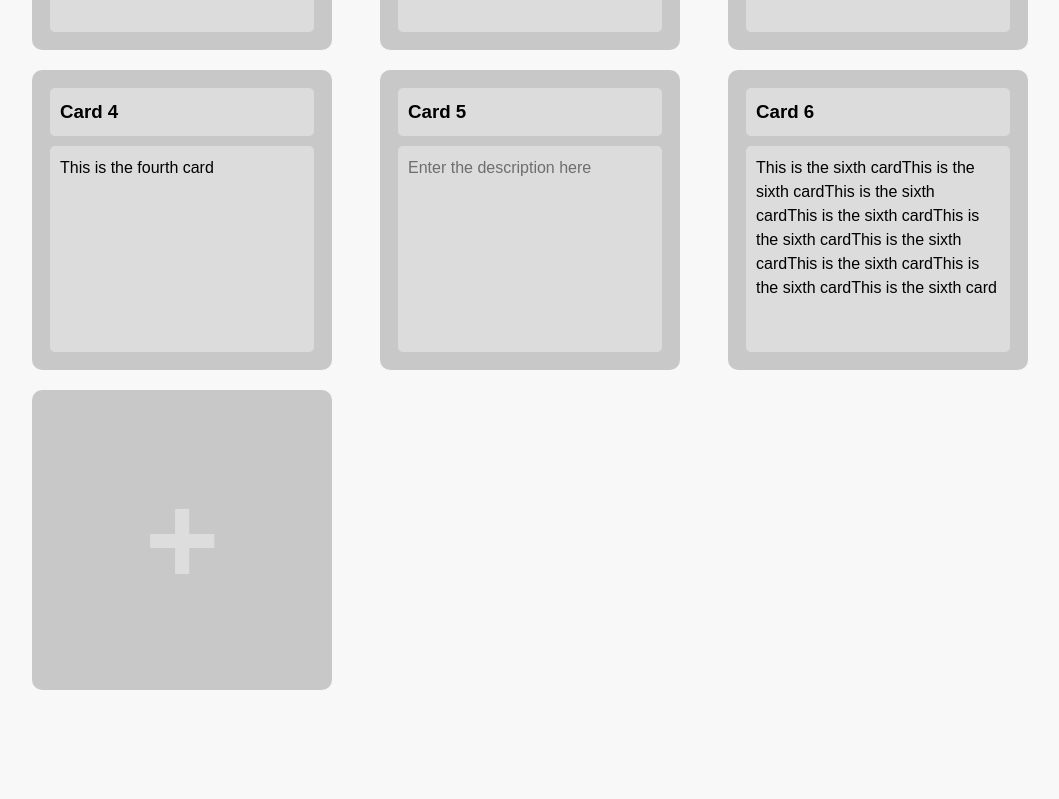
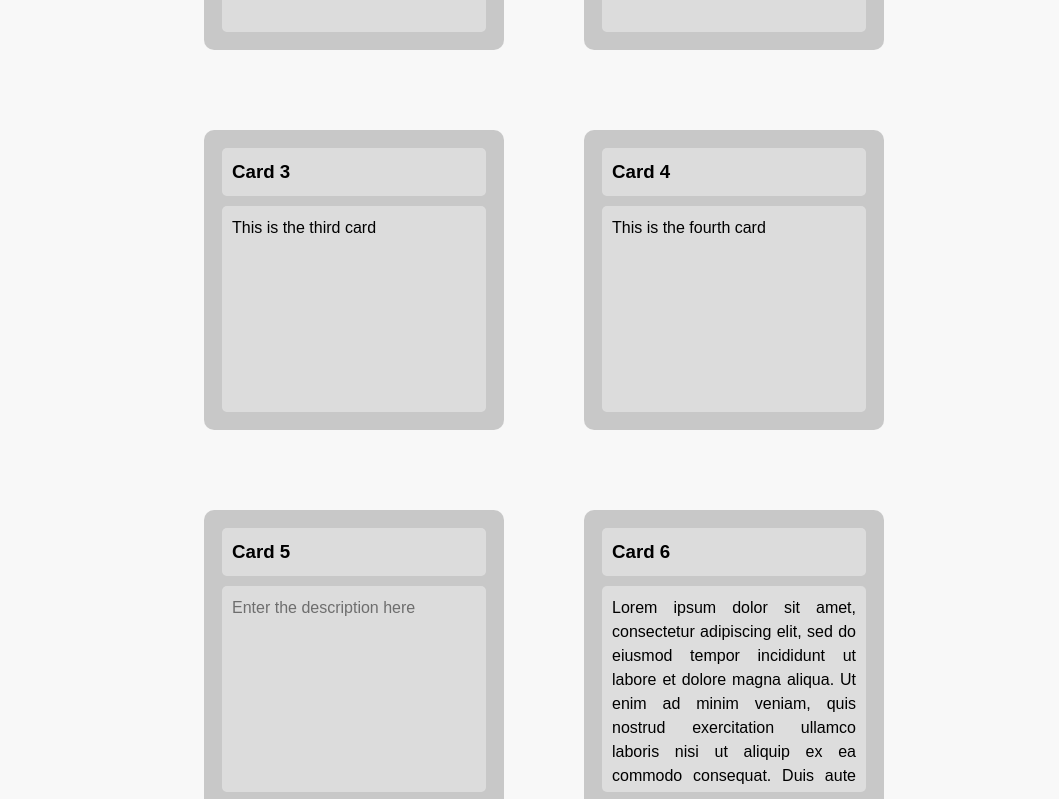
Before and after one commit to KARMA123321/vue-project, a Vue app in the folder vue-project/: page /main in a window 1280 px wide. Shown: the part 300-1099 px from the top of the page, without its empty margins (96-1155 px from the left). Before the commit the page ends 990 px from the top, so only its background shows below. Built offline with nearby package versions, Linux system fonts and the light colour scheme; the HTML template or start-up script is replaced by a standard one.

Commit message:
Add the card removal option and change the grid of CardList to be more stable

```diff
--- a/vue-project/src/assets/main.css
+++ b/vue-project/src/assets/main.css
@@ -17,6 +17,10 @@
 
 :root {
   --border-primary-color: hsla(210deg 45% 75% / 100%);
+}
+
+:root {
+  --high-attention-color: lightcoral;
 }
 
 #app {
--- a/vue-project/src/components/Card/Card.vue
+++ b/vue-project/src/components/Card/Card.vue
@@ -1,5 +1,6 @@
 <script setup lang="ts">
-import { computed } from 'vue';
+import { useCardEditStore, useCardsStore } from "@/stores/card";
+import { computed, ref } from "vue";
 
 const props = defineProps<{
   id: number;
@@ -7,13 +8,35 @@ const props = defineProps<{
   content?: string;
 }>();
 
-const actualContent = computed(() => !props.content ? 'Enter the description here' : props.content);
+const actualContent = computed(() =>
+  !props.content ? "Enter the description here" : props.content,
+);
+
+const { edit } = useCardEditStore();
+const { removeCard } = useCardsStore();
+
+const hovered = ref(false);
+
+function toggleHovered(e: MouseEvent) {
+  e.preventDefault();
+  hovered.value = !hovered.value;
+}
 </script>
 
 <template>
-  <div class="card-wrapper">
-    <h3 class="title">{{ title }}</h3>
-    <p :class="['content', { placeholder: !content }]" >{{ actualContent }}</p>
+  <div
+    class="card-wrapper"
+    @mouseenter="toggleHovered"
+    @mouseleave="toggleHovered"
+    @click="edit(id)"
+  >
+    <div class="title-wrapper">
+      <h3 class="title">{{ title }}</h3>
+      <div class="delete-btn" v-if="hovered" @click.stop="removeCard(id)">
+        <h3>X</h3>
+      </div>
+    </div>
+    <p :class="['content', { placeholder: !content }]">{{ actualContent }}</p>
   </div>
 </template>
 
@@ -32,20 +55,42 @@ const actualContent = computed(() => !props.content ? 'Enter the description her
   border: 3px solid var(--border-primary-color);
 }
 
+.title-wrapper {
+  display: flex;
+  justify-content: space-between;
+  align-items: center;
+  gap: 10px;
+}
+
 .title,
-.content {
+.content,
+.delete-btn {
   background-color: var(--main-bg-color);
-  padding: 2.5px;
   border-radius: 5px;
   padding: 10px;
+}
+
+.title {
+  flex: 1.8;
+  text-wrap: balance;
 }
 
 .content {
   flex: 1;
   overflow-y: auto;
+  text-wrap: pretty;
+  text-align: justify;
 }
 
 .content.placeholder {
   color: var(--secondary-text-color);
 }
+
+.delete-btn {
+  flex: 0.2;
+  text-align: center;
+  color: whitesmoke;
+  background-color: var(--high-attention-color);
+  user-select: none;
+}
 </style>
--- a/vue-project/src/components/CardList/CardList.vue
+++ b/vue-project/src/components/CardList/CardList.vue
@@ -2,9 +2,6 @@
 import AddCard from "../AddCard/AddCard.vue";
 import Card from "../Card/Card.vue";
 import { type CardProps } from "../Card/props";
-import { useCardEditStore } from "@/stores/card";
-
-const { edit } = useCardEditStore();
 
 defineProps<{ cards: CardProps[] }>();
 </script>
@@ -15,7 +12,6 @@ defineProps<{ cards: CardProps[] }>();
       class="card"
       v-for="card in cards"
       v-bind="card"
-      @click="edit(card.id)"
     />
     <AddCard class="card"></AddCard>
   </div>
@@ -24,8 +20,8 @@ defineProps<{ cards: CardProps[] }>();
 <style lang="css" scoped>
 .card-list-wrapper {
   display: grid;
-  grid-template-columns: repeat(auto-fit, minmax(300px, 1fr));
-  gap: 20px;
+  grid-template-columns: repeat(auto-fill, minmax(300px, max-content));
+  gap: 80px;
   justify-content: center;
 }
 
--- a/vue-project/src/stores/card.ts
+++ b/vue-project/src/stores/card.ts
@@ -30,5 +30,13 @@ export const useCardsStore = defineStore("cards", () => {
     cards.forEach((c) => setCard(c));
   }
 
-  return { currentCards, setCard, setCards };
+  function removeCard(id: number) {
+    console.log("removeCard", id);
+    const index = currentCards.value.findIndex((c) => c.id === id);
+
+    if (index !== -1) currentCards.value.splice(index, 1);
+    console.log("currentCards", currentCards.value);
+  }
+
+  return { currentCards, setCard, setCards, removeCard };
 });
--- a/vue-project/src/views/MainView/MainView.vue
+++ b/vue-project/src/views/MainView/MainView.vue
@@ -16,7 +16,7 @@ const cards: CardProps[] = [
     id: 6,
     title: "Card 6",
     content:
-      "This is the sixth cardThis is the sixth cardThis is the sixth cardThis is the sixth cardThis is the sixth cardThis is the sixth cardThis is the sixth cardThis is the sixth cardThis is the sixth card",
+      "Lorem ipsum dolor sit amet, consectetur adipiscing elit, sed do eiusmod tempor incididunt ut labore et dolore magna aliqua. Ut enim ad minim veniam, quis nostrud exercitation ullamco laboris nisi ut aliquip ex ea commodo consequat. Duis aute irure dolor in reprehenderit in voluptate velit esse cillum dolore eu fugiat nulla pariatur. Excepteur sint occaecat cupidatat non proident, sunt in culpa qui officia deserunt mollit anim id est laborum",
   },
 ];
 
```
